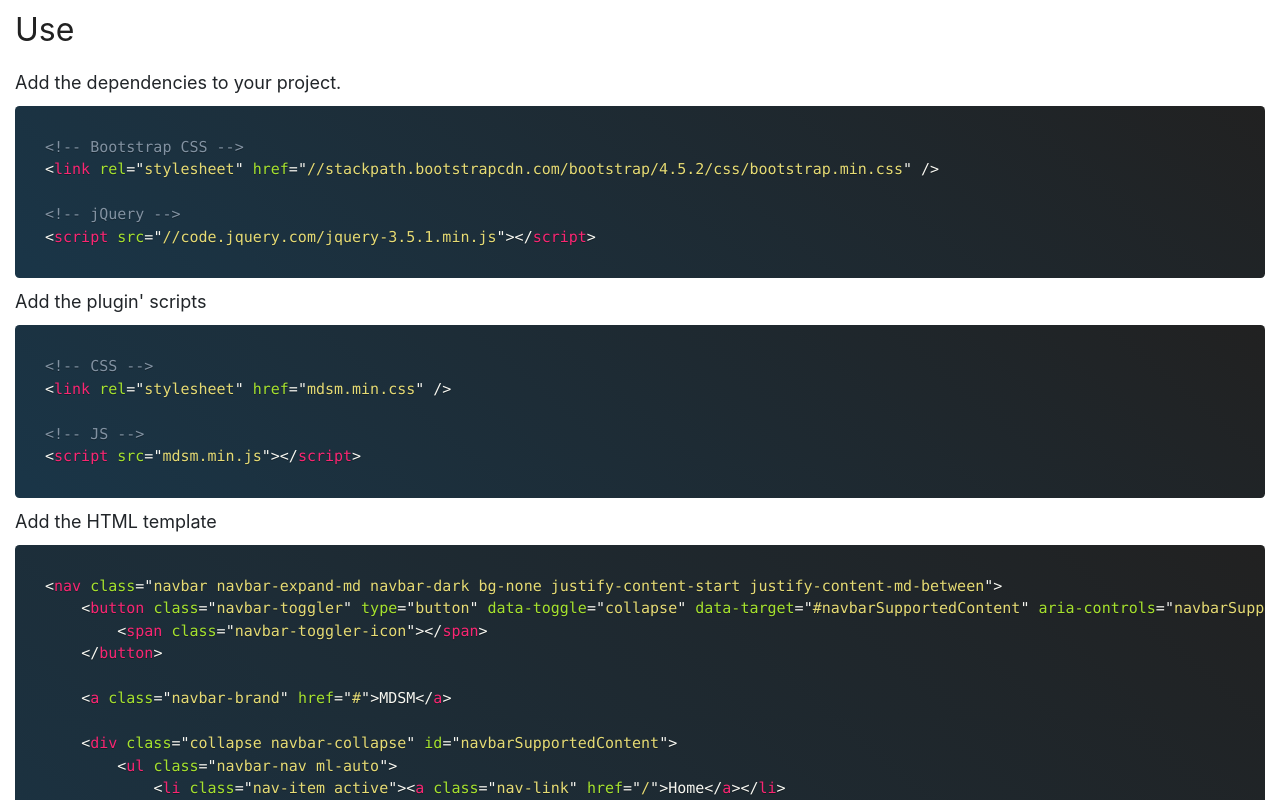
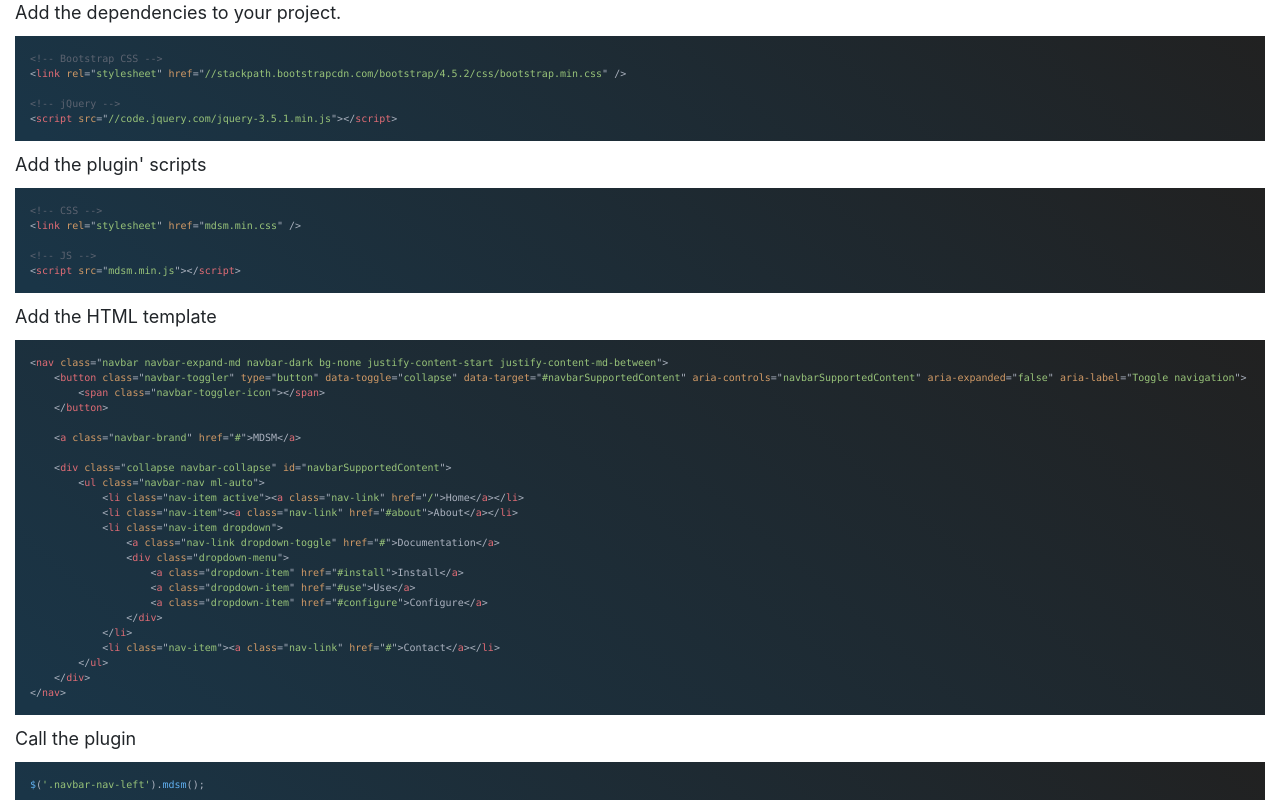
Before and after one commit to corneliucirlan/mdsm, a React app: page / in a window 1280 px wide. Shown: the part 1060-1860 px from the top of the page. Built offline with nearby package versions, Linux system fonts and the light colour scheme.

Commit message:
Updated PrismJS theme

```diff
--- a/src/css/demo/_prismjs-theme.scss
+++ b/src/css/demo/_prismjs-theme.scss
@@ -1,10 +1,8 @@
 code[class*="language-"],
 pre[class*="language-"] {
-	color: #f8f8f2;
+	color: #ABB2BF;
 	background: none;
-	text-shadow: 0 1px rgba(0, 0, 0, 0.3);
 	font-family: Consolas, Monaco, 'Andale Mono', 'Ubuntu Mono', monospace;
-	font-size: 1em;
 	text-align: left;
 	white-space: pre;
 	word-spacing: normal;
@@ -15,18 +13,35 @@ pre[class*="language-"] {
 	hyphens: none;
 }
 
+pre[class*="language-"]::-moz-selection, pre[class*="language-"] ::-moz-selection,
+code[class*="language-"]::-moz-selection, code[class*="language-"] ::-moz-selection {
+	text-shadow: none;
+	background: #383e49;
+}
+
+pre[class*="language-"]::selection, pre[class*="language-"] ::selection,
+code[class*="language-"]::selection, code[class*="language-"] ::selection {
+	text-shadow: none;
+	background: #9aa2b1;
+}
+
+@media print {
+	code[class*="language-"],
+	pre[class*="language-"] {
+		text-shadow: none;
+	}
+}
 
 /* Code blocks */
 pre[class*="language-"] {
-	padding: 2em;
+	padding: 1.5em;
 	margin: .5em 0;
 	overflow: auto;
-	border-radius: 0.3em;
-	font-size: 1.5em;
 }
 
 :not(pre) > code[class*="language-"],
 pre[class*="language-"] {
+	// background: #282c34;
 	background: $black $skew-background;
 }
 
@@ -41,68 +56,64 @@ pre[class*="language-"] {
 .token.prolog,
 .token.doctype,
 .token.cdata {
-	color: #8292a2;
+	color: #5C6370;
 }
 
 .token.punctuation {
-	color: #f8f8f2;
+	color: #abb2bf;
 }
 
-.token.namespace {
-	opacity: .7;
+.token.selector,
+.token.tag {
+	color: #e06c75;
 }
 
 .token.property,
-.token.tag,
+.token.boolean,
+.token.number,
 .token.constant,
 .token.symbol,
+.token.attr-name,
 .token.deleted {
-	color: #f92672;
+	color: #d19a66;
 }
 
-.token.boolean,
-.token.number {
-	color: #ae81ff;
-}
-
-.token.selector,
-.token.attr-name,
 .token.string,
 .token.char,
+.token.attr-value,
 .token.builtin,
 .token.inserted {
-	color: #a6e22e;
+	color: #98c379;
 }
 
 .token.operator,
 .token.entity,
 .token.url,
 .language-css .token.string,
-.style .token.string,
-.token.variable {
-	color: #f8f8f2;
+.style .token.string {
+	color: #56b6c2;
 }
 
 .token.atrule,
-.token.attr-value,
-.token.function,
-.token.class-name {
-	color: #e6db74;
+.token.keyword {
+	color: #c678dd;
 }
 
-.token.keyword {
-	color: #66d9ef;
+.token.function {
+	color: #61afef;
 }
 
 .token.regex,
-.token.important {
-	color: #fd971f;
+.token.important,
+.token.variable {
+	color: #c678dd;
 }
 
 .token.important,
 .token.bold {
 	font-weight: bold;
 }
+
 .token.italic {
 	font-style: italic;
 }
@@ -110,3 +121,39 @@ pre[class*="language-"] {
 .token.entity {
 	cursor: help;
 }
+
+pre.line-numbers {
+	position: relative;
+	padding-left: 3.8em;
+	counter-reset: linenumber;
+}
+
+pre.line-numbers > code {
+	position: relative;
+}
+
+.line-numbers .line-numbers-rows {
+	position: absolute;
+	pointer-events: none;
+	top: 0;
+	font-size: 100%;
+	left: -3.8em;
+	width: 3em; /* works for line-numbers below 1000 lines */
+	letter-spacing: -1px;
+	border-right: 0;
+	user-select: none;
+}
+
+.line-numbers-rows > span {
+	pointer-events: none;
+	display: block;
+	counter-increment: linenumber;
+}
+
+.line-numbers-rows > span:before {
+	content: counter(linenumber);
+	color: #5C6370;
+	display: block;
+	padding-right: 0.8em;
+	text-align: right;
+}
```
